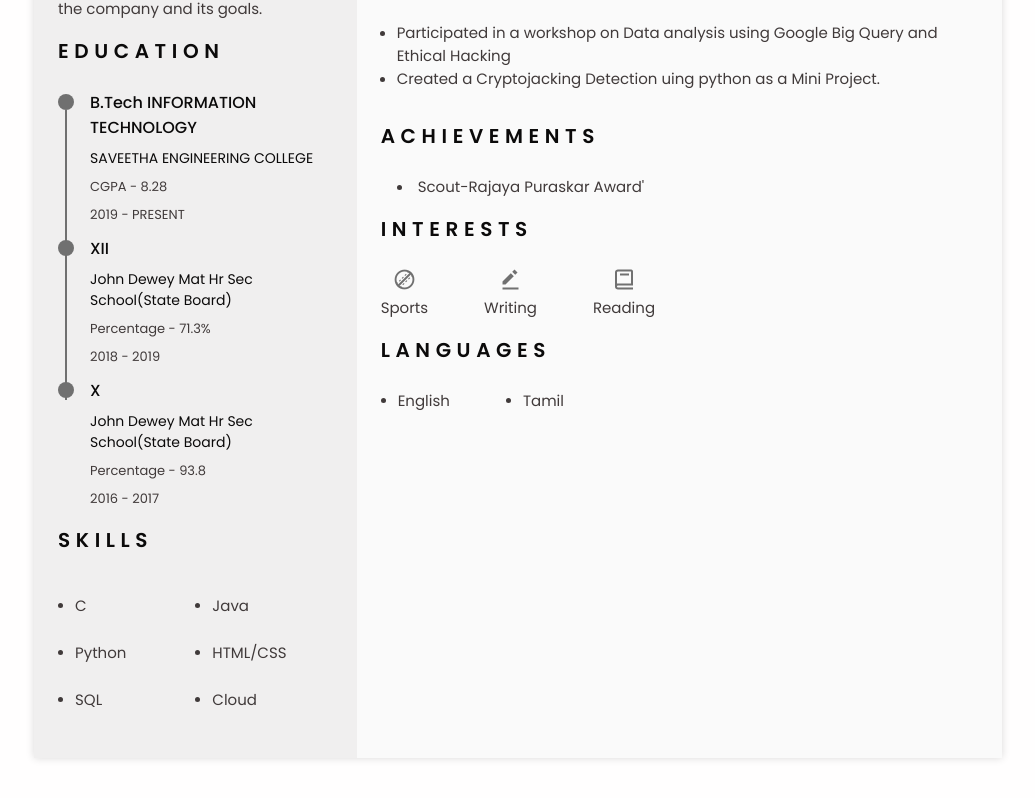
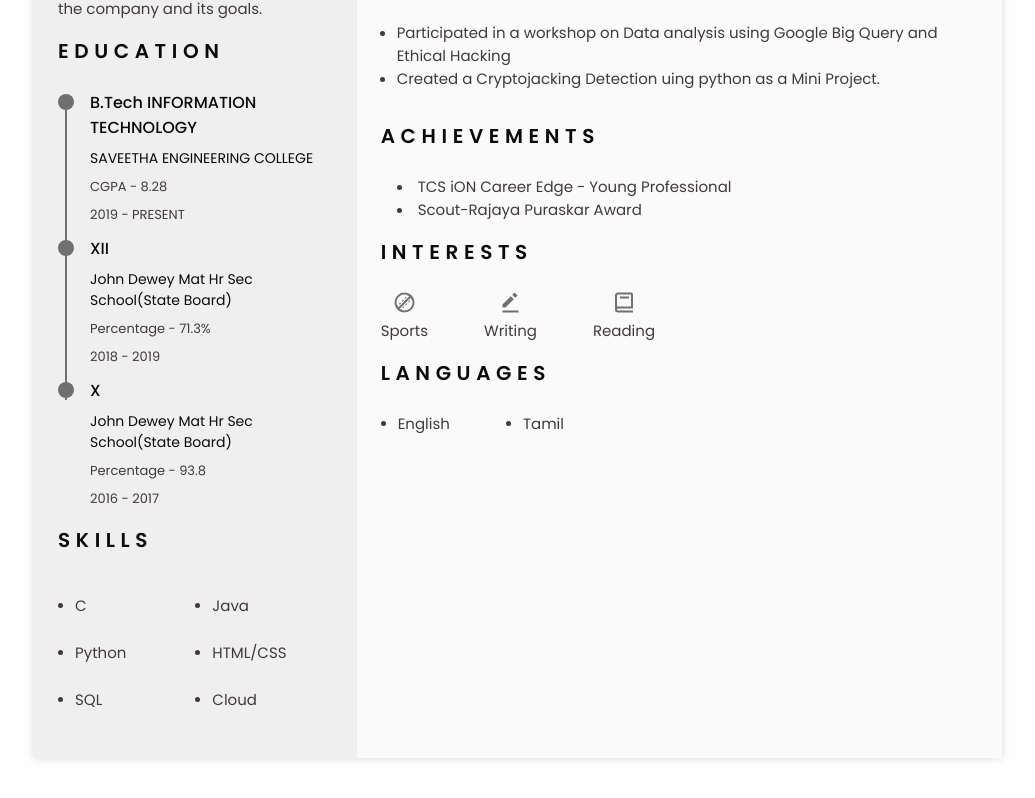
Before and after one commit to kgopinathan/Gopinathan-K, a plain HTML site: page index.html in a window 1280 px wide. Shown: the part 775-1573 px from the top of the page, without its empty margins (122-1157 px from the left). Drawn offline with nearby package versions, Linux system fonts and the light colour scheme.

Commit message:
Update index.html

```diff
--- a/index.html
+++ b/index.html
@@ -303,7 +303,8 @@ an individual and a working professional, while also letting me contribute to th
                         <div class="certificate__container bd-grid">
                             <div class="certificate__content">
                                 <!-- <h3 class="certificate__title">Awards & Honours</h3> -->
-                                 <li class = "li_what_i_do" class="profile__description">Scout-Rajaya Puraskar Award'</li>
+                                <li class = "li_what_i_do" class="profile__description">TCS iON Career Edge - Young Professional</li>
+                                 <li class = "li_what_i_do" class="profile__description">Scout-Rajaya Puraskar Award</li>
                              </div>
                             <!-- <div class="certificate__content">
                                 <h3 class="certificate__title">Leadership</h3>
```
